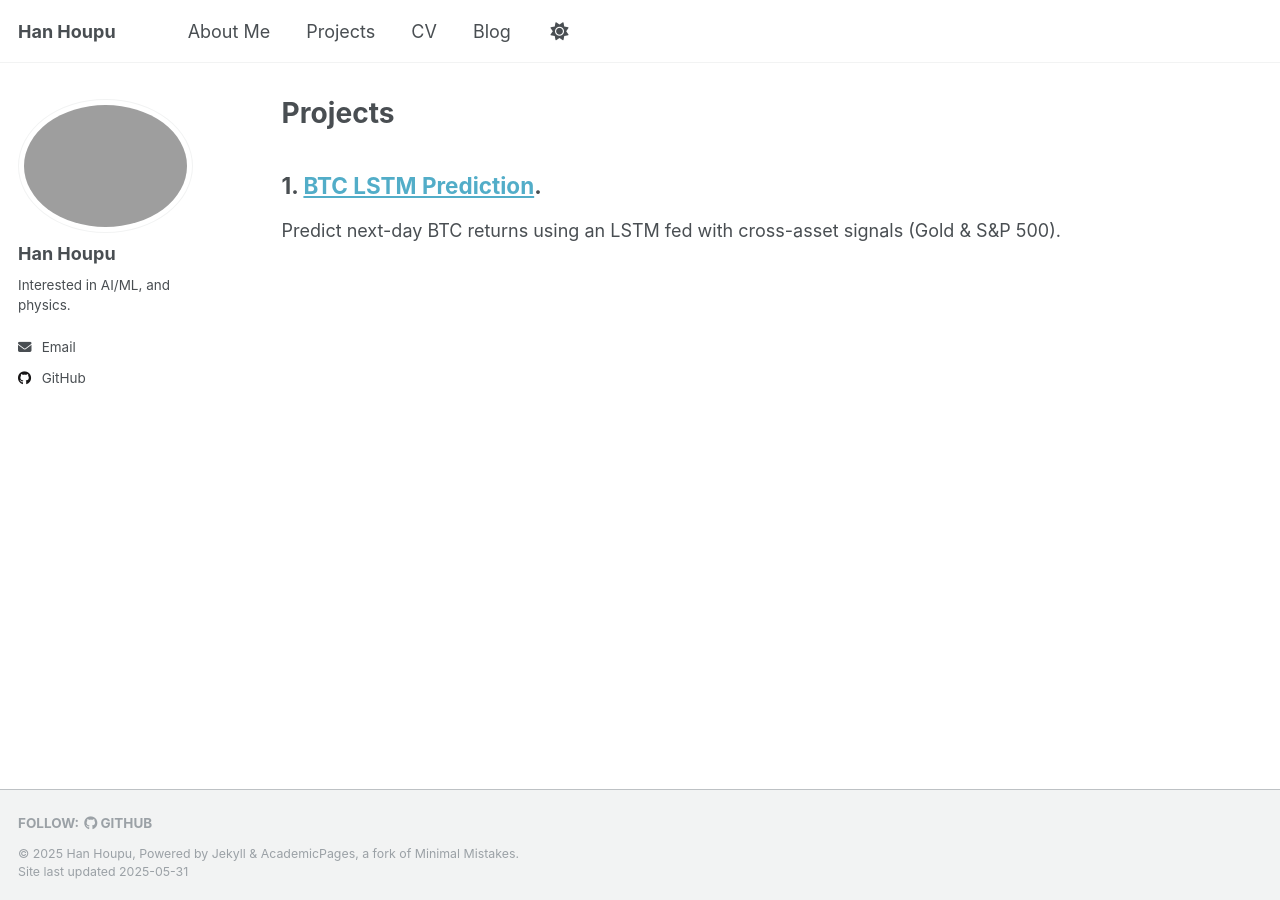
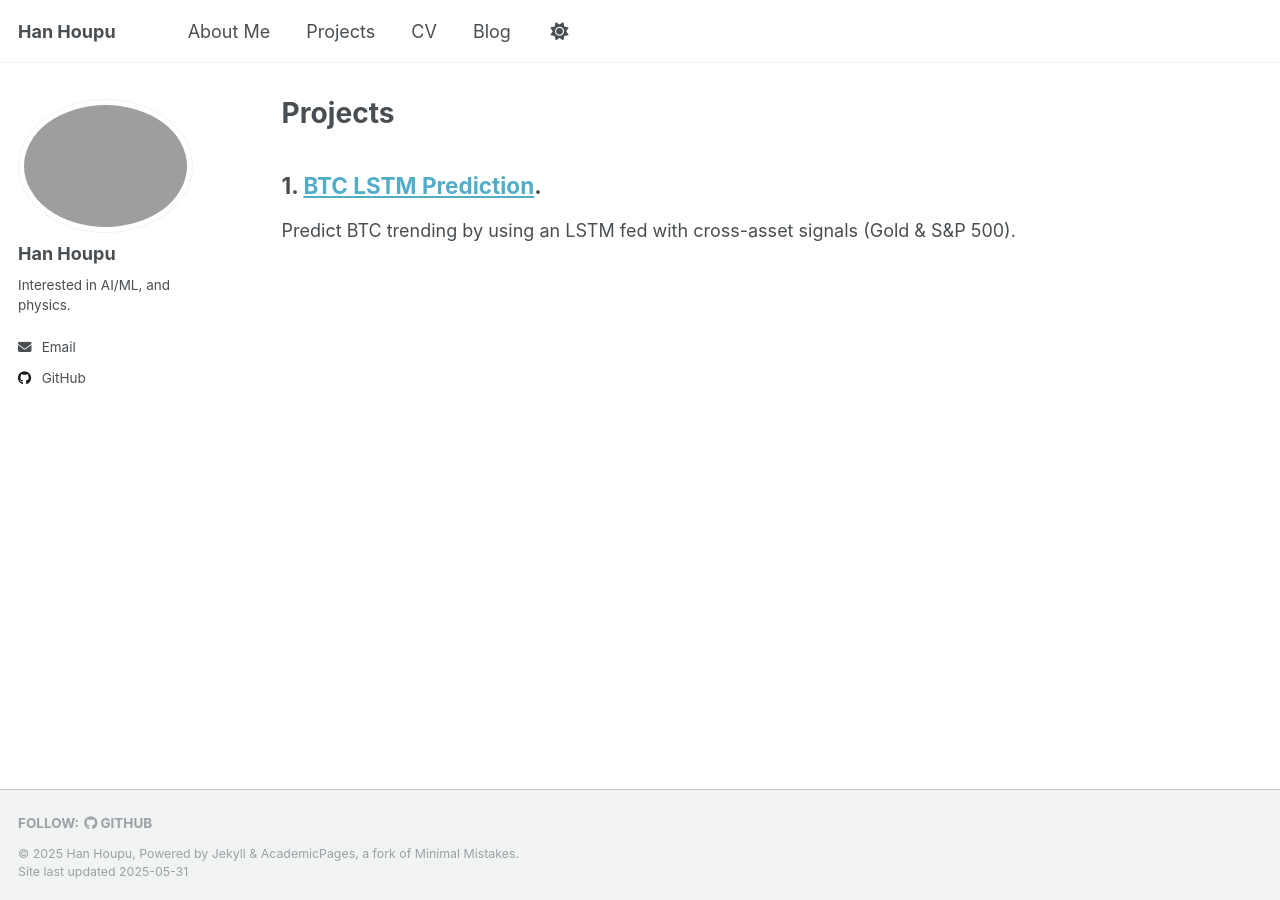
Before and after one commit to HanHoupu/hanhoupu.github.io, a Jekyll site: the page built from _pages/projects.md, in a window 1280 px wide. Built offline with Jekyll 4.4.1, drawn with Linux system fonts in a browser that asks for light colours.

Commit message:
Update projects.md

```diff
--- a/_pages/projects.md
+++ b/_pages/projects.md
@@ -8,4 +8,4 @@ author_profile: true
 {% include base_path %}
 
 ## 1. [BTC LSTM Prediction](/files/1st.html).
-Predict next-day BTC returns using an LSTM fed with cross-asset signals (Gold & S&P 500).
+Predict BTC trending by using an LSTM fed with cross-asset signals (Gold & S&P 500).
```
